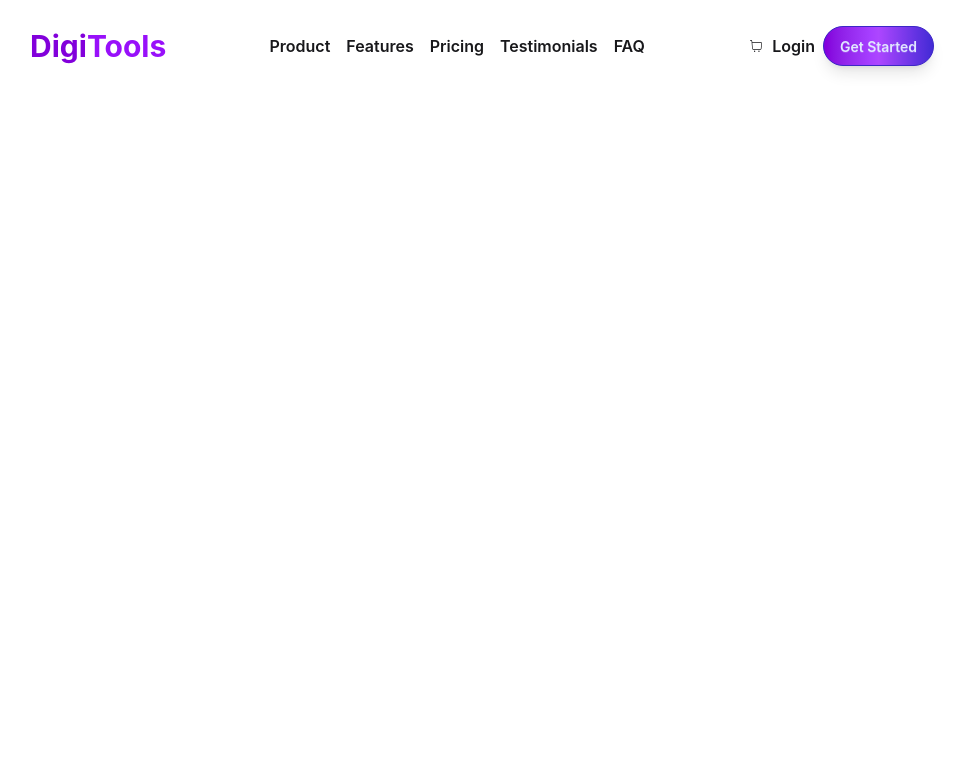
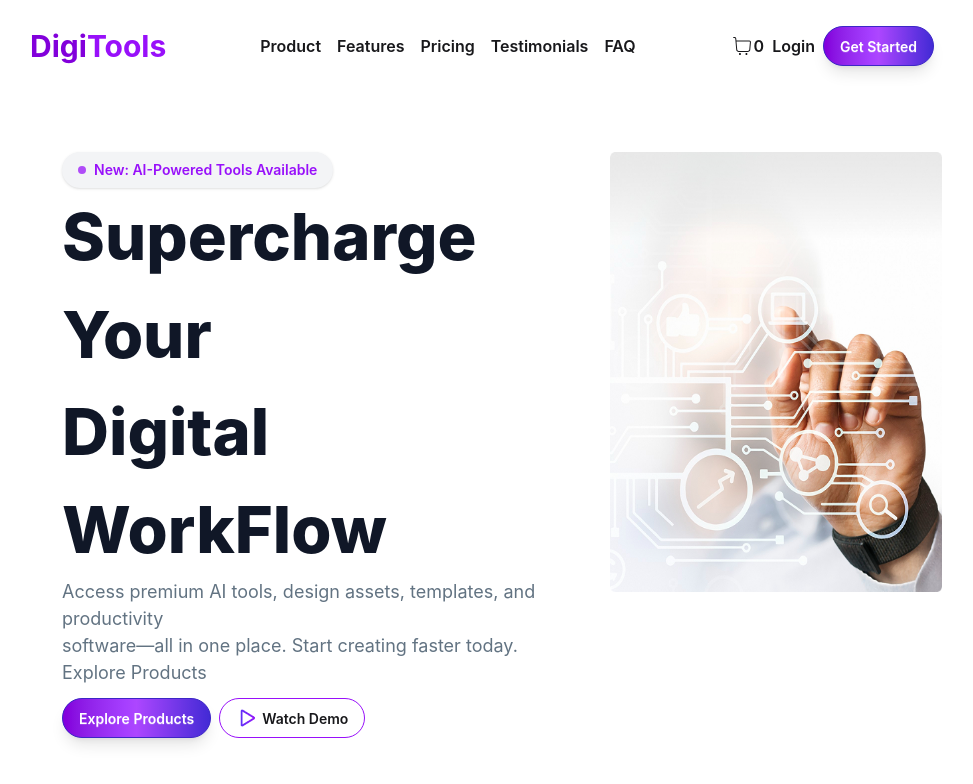
Before and after one commit to abdulkarim70/Assignment-06, a React (Vite) app: page / in a window 1280 px wide. Shown: the top 784 px of the page, without its empty margins (138-1111 px from the left). Built offline with nearby package versions, Linux system fonts and the light colour scheme.

Commit message:
Banner Section Completed

```diff
--- a/src/App.jsx
+++ b/src/App.jsx
@@ -1,3 +1,4 @@
+import Banner from "./Components/Banner"
 import Navbar from "./Components/Navbar"
 
 
@@ -8,6 +9,7 @@ function App() {
   return (
     <>
    <Navbar/>
+   <Banner/>
     </>
   )
 }
--- /dev/null
+++ b/src/Components/Banner.jsx
@@ -0,0 +1,44 @@
+import React from 'react';
+import PlayImage from '../assets/Play.png'
+import BannerImgage from "../assets/banner.png"
+const Banner = () => {
+    return (
+        <div>
+        <div  className='flex px-[200px] gap-4 py-[60px]'>
+<div className='w-[640px] h-[406px]'>
+    <div>
+    <div className="inline-flex items-center gap-2 px-4 py-2 rounded-full bg-gray-100 shadow-sm">
+
+  <span className="w-2 h-2 bg-purple-600 rounded-full animate-pulse"></span>
+
+  <p className="text-purple-600 font-semibold text-sm">
+    New: AI-Powered Tools Available
+  </p>
+
+</div>
+</div>
+<span><h2 className='text-[#101727] text-[65px] font-extrabold' >Supercharge Your</h2></span>
+<span><h2 className='text-[#101727] text-[65px] font-extrabold'>Digital WorkFlow</h2></span>
+<div className='p text-[#627382] text-[18px]'>
+<span><p>Access premium AI tools, design assets, templates, and productivity</p></span>
+<span><p>software—all in one place. Start creating faster today.</p>
+
+</span>
+<span><p>Explore Products</p>
+</span>
+</div>
+<div className='flex gap-2 mt-3'>
+    <button className=' btn btn-primary rounded-full bg-gradient-to-r from-purple-700 via-purple-500 shadow-lg text-[#FFFFFF]'>Explore Products</button>
+    <button className='flex btn btn-outline rounded-full border-purple-600' > <img src={PlayImage} alt="" /> Watch Demo</button>
+</div>
+</div>
+<div >
+    <img className='w-100 h-110' src={BannerImgage} alt="" />
+</div>
+
+            </div>
+        </div>
+    );
+};
+
+export default Banner;
--- a/src/Components/Navbar.jsx
+++ b/src/Components/Navbar.jsx
@@ -17,9 +17,10 @@ const Navbar = () => {
  </div>
 
 <div className='login flex items-center justify-center gap-2 mr-[200px] text-4 font-semibold'>
-  <CiShoppingCart /> <button>Login</button>
+  <div className='flex items-center justify-center'><CiShoppingCart className='text-2xl ' /><p >0</p>
+    </div> <button>Login</button>
   <div className=''>
-    <button className='btn btn-primary rounded-full bg-gradient-to-r from-purple-700 via-purple-500 shadow-lg text-[$FFFFFF]'>Get Started</button>
+    <button className='btn btn-primary rounded-full bg-gradient-to-r from-purple-700 via-purple-500 shadow-lg text-[#FFFFFF]'>Get Started</button>
   </div>
 </div>
 
```
